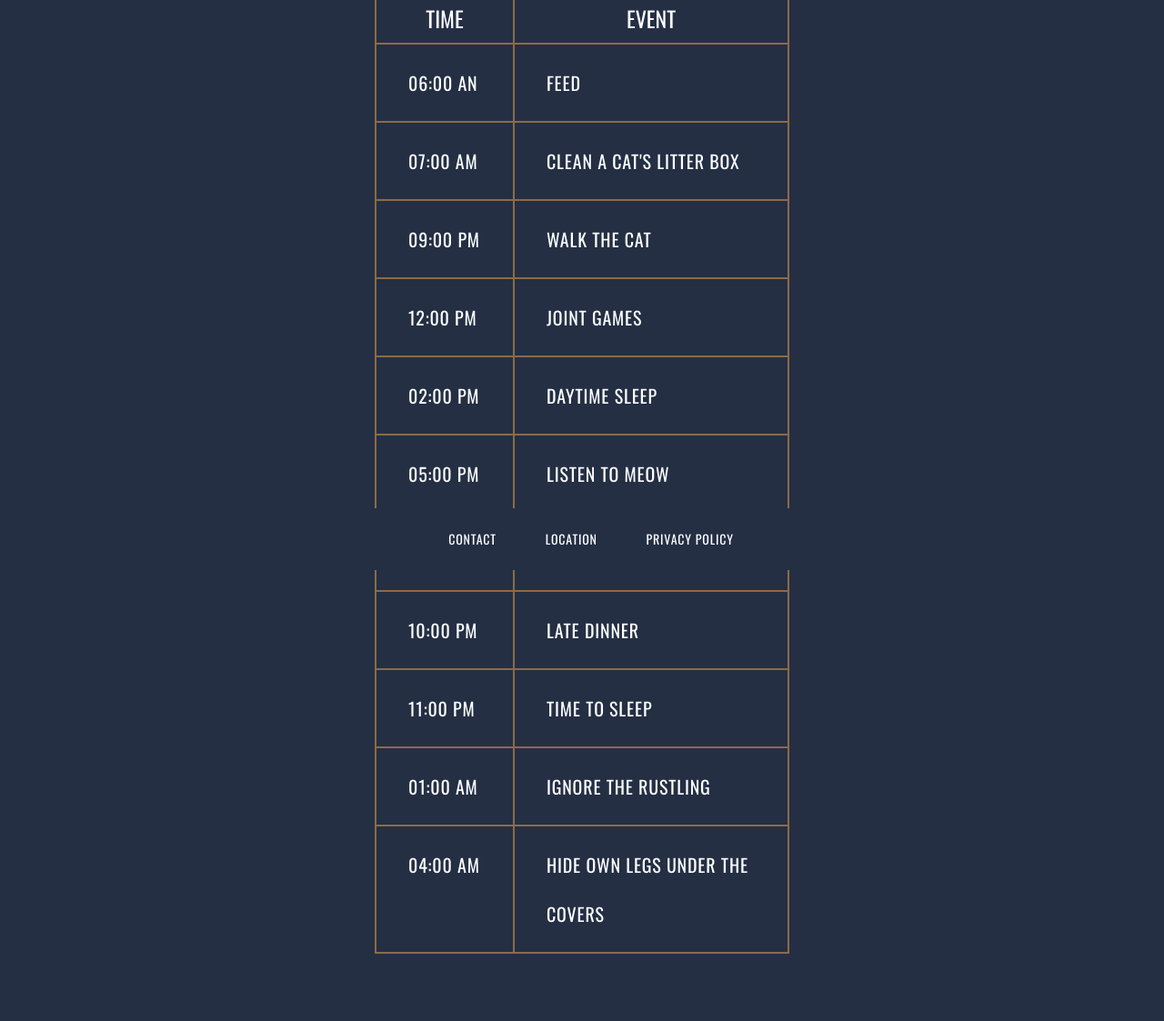
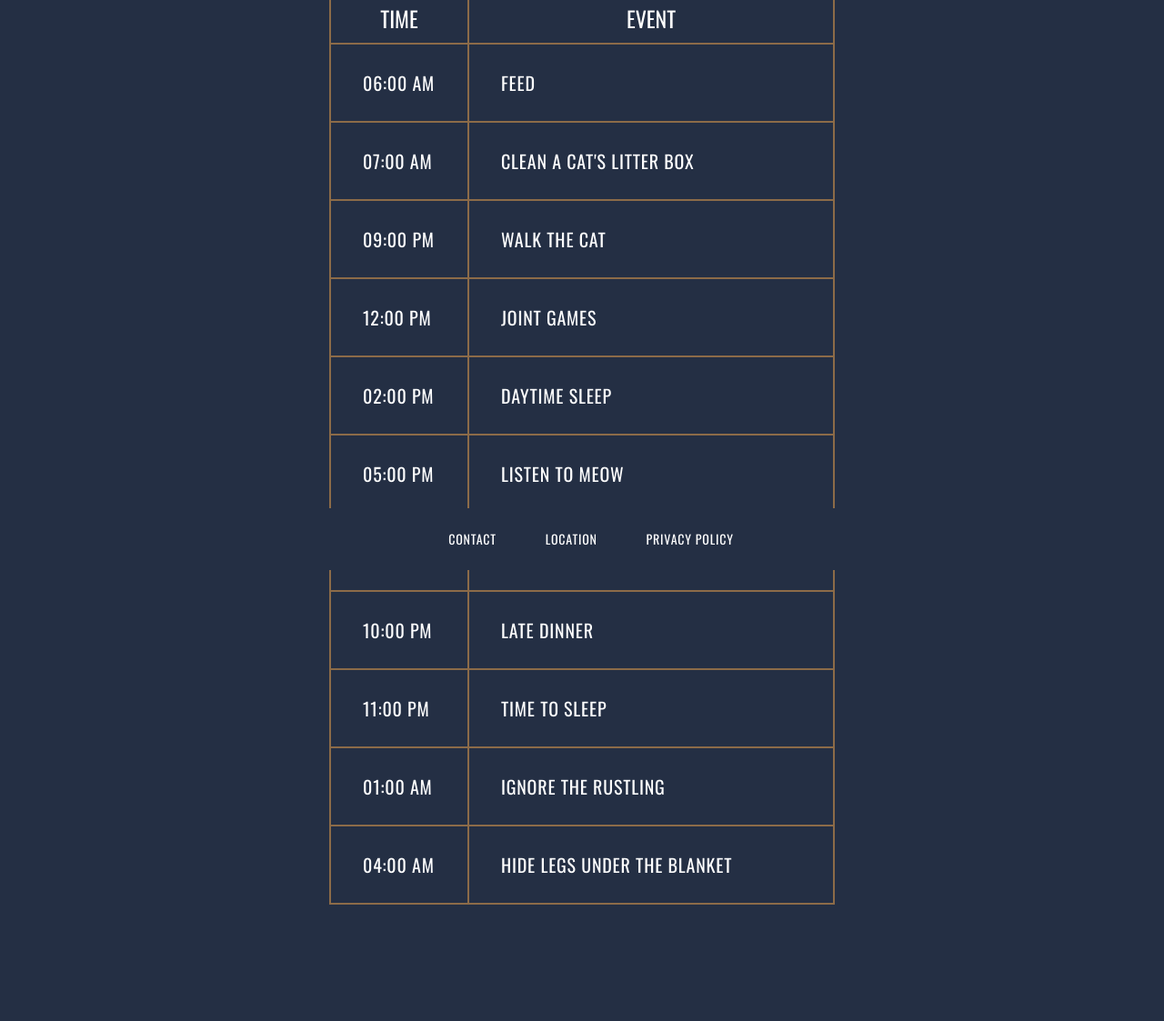
Before and after one commit to certif/certif.github.io, a plain HTML site: page Responsibilities of Owning A Cat/index.html in a window 1280 px wide. Shown: the part 168-1291 px from the top of the page at 91% size. Before the commit the page ends 1217 px from the top, so only its background shows below. Drawn offline with nearby package versions, Linux system fonts and the light colour scheme.

Commit message:
Update index.html

```diff
--- a/Responsibilities of Owning A Cat/index.html
+++ b/Responsibilities of Owning A Cat/index.html
@@ -34,7 +34,7 @@
       <tbody>
         <tr>
           <td class="left">
-            <h3>06:00 AN</h3>
+            <h3>06:00 AM</h3>
           </td>
           <td>
             <h3>Feed</h3>
@@ -117,7 +117,7 @@
           <h3>04:00 AM</h3>
         </td>
         <td>
-          <h3>Hide own Legs under the Covers</h3>
+          <h3>Hide Legs under the Blanket</h3>
         </td>
       </tr>
       </tbody>
--- a/Responsibilities of Owning A Cat/style.css
+++ b/Responsibilities of Owning A Cat/style.css
@@ -44,7 +44,7 @@ table {
 
 td {
   border: 2px solid #8c6b48;
-  width: 300px;
+  width: 400px;
 }
 
 footer {
@@ -65,7 +65,7 @@ footer h3 {
 .container {
   max-width: 940px;
   margin: 0 auto;
-  height: 800px;
+  height: 1200px;
 }
 
 .left {
```
